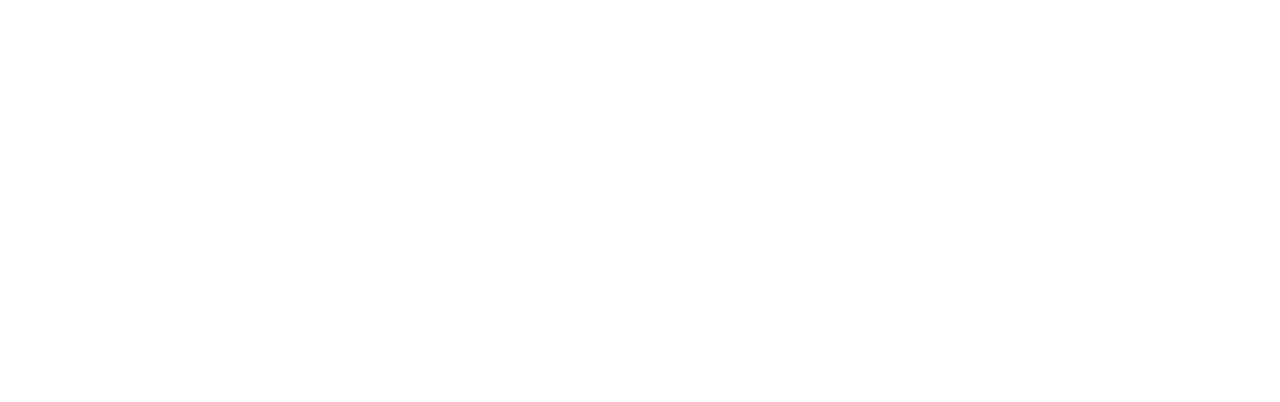
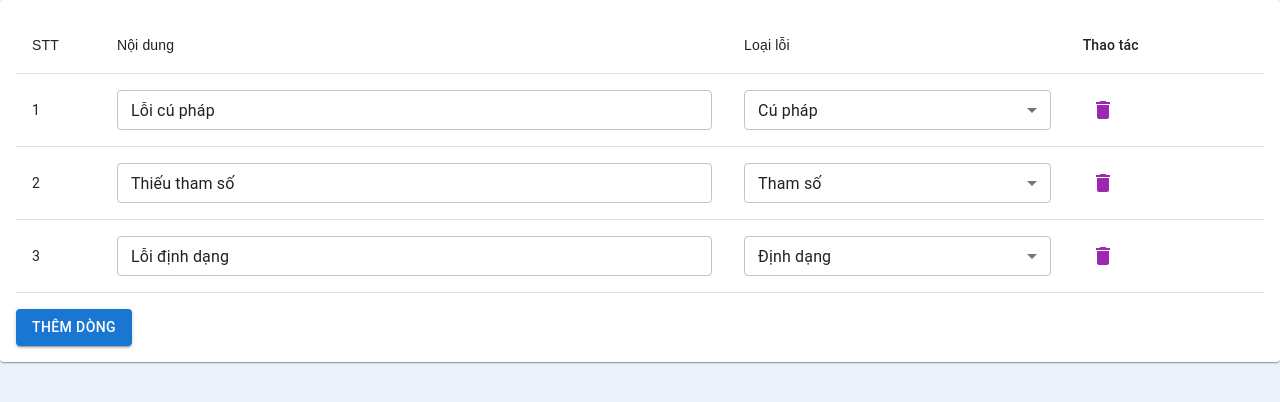
Before and after one commit to dangnhithien/maintenance, a React app: page /config in a window 1280 px wide. Before the commit this address had no page. Shown: the top 402 px of the page. Built offline with nearby package versions, Linux system fonts and the light colour scheme.

Commit message:
feat:create page config survey

```diff
--- a/src/index.tsx
+++ b/src/index.tsx
@@ -1,6 +1,7 @@
 import React from "react";
 import ReactDOM from "react-dom/client";
 import App from "./App";
+import './style.css';
 
 const root = ReactDOM.createRoot(
   document.getElementById("root") as HTMLElement
--- /dev/null
+++ b/src/modules/maintenance/components/survey/Banner.tsx
@@ -0,0 +1,69 @@
+import { Box, CardContent, CardMedia, Grid2, Paper, Typography } from '@mui/material';
+import React from 'react';
+
+interface BannerProps {
+  imageSrc: string;
+  title: string;
+  description: string;
+  deviceCode: string;
+  deviceName: string;
+  deviceType: string;
+  deviceGroup: string;
+}
+
+const Banner: React.FC<BannerProps> = ({
+  imageSrc,
+  title,
+  description,
+  deviceCode,
+  deviceName,
+  deviceType,
+  deviceGroup,
+}) => {
+  return (
+    <Paper sx={{ width: '100%', overflow: 'hidden',background:'#ffffff'}}>
+      <Grid2 container spacing={2} direction={'row'}>
+        {/* Image Section */}
+        <Grid2 >
+          <CardMedia
+            component="img"
+            sx={{ height: 200,width:200, objectFit: 'cover' }}
+            image={imageSrc}
+            alt={title}
+          />
+        </Grid2>
+        {/* Info Section */}
+        <Grid2
+
+
+            sx={{ display: 'flex', flexDirection: 'column', justifyContent: 'center' }}
+        >
+          <CardContent>
+            <Typography variant="h5" gutterBottom>
+              {title}
+            </Typography>
+            <Typography variant="body2" color="text.secondary" gutterBottom>
+              {description}
+            </Typography>
+            <Box mt={2}>
+              <Typography variant="subtitle2" color="text.primary">
+                Mã thiết bị: {deviceCode}
+              </Typography>
+              <Typography variant="subtitle2" color="text.primary">
+                Tên thiết bị: {deviceName}
+              </Typography>
+              <Typography variant="subtitle2" color="text.primary">
+                Loại thiết bị: {deviceType}
+              </Typography>
+              <Typography variant="subtitle2" color="text.primary">
+                Nhóm thiết bị: {deviceGroup}
+              </Typography>
+            </Box>
+          </CardContent>
+        </Grid2>
+      </Grid2>
+    </Paper>
+  );
+};
+
+export default Banner;
--- /dev/null
+++ b/src/modules/maintenance/components/survey/ConfigSuvey.tsx
@@ -0,0 +1,166 @@
+import DeleteIcon from '@mui/icons-material/Delete';
+import {
+    Button,
+    IconButton,
+    MenuItem,
+    Paper,
+    Select,
+    Table,
+    TableBody,
+    TableCell,
+    TableContainer,
+    TableHead,
+    TableRow,
+    TableSortLabel,
+    TextField,
+} from '@mui/material';
+import React, { useState } from 'react';
+
+// Define data type for rows
+interface DataRow {
+  id: number;
+  name: string;
+  errorType: string; // Updated field name
+}
+
+// Initial sample data
+const initialData: DataRow[] = [
+  { id: 1, name: 'Lỗi cú pháp', errorType: 'Cú pháp' },
+  { id: 2, name: 'Thiếu tham số', errorType: 'Tham số' },
+  { id: 3, name: 'Lỗi định dạng', errorType: 'Định dạng' },
+];
+
+// Row Component
+interface RowProps {
+  row: DataRow;
+  onInputChange: (id: number, field: keyof DataRow, value: string) => void;
+  onDelete: (id: number) => void;
+}
+
+const Row: React.FC<RowProps> = ({ row, onInputChange, onDelete }) => {
+  return (
+    <TableRow>
+      <TableCell style={{ width: '50px' }}>{row.id}</TableCell>
+      <TableCell>
+        <TextField
+          value={row.name}
+          onChange={(e) => onInputChange(row.id, 'name', e.target.value)}
+          variant="outlined"
+          size="small"
+          style={{ width: '100%' }}
+        />
+      </TableCell>
+      <TableCell>
+        <Select
+          value={row.errorType}
+          onChange={(e) => onInputChange(row.id, 'errorType', e.target.value)}
+          variant="outlined"
+          size="small"
+          style={{ width: '100%' }}
+        >
+          <MenuItem value="Cú pháp">Cú pháp</MenuItem>
+          <MenuItem value="Tham số">Tham số</MenuItem>
+          <MenuItem value="Định dạng">Định dạng</MenuItem>
+        </Select>
+      </TableCell>
+      <TableCell>
+        <IconButton color="secondary" onClick={() => onDelete(row.id)}>
+          <DeleteIcon />
+        </IconButton>
+      </TableCell>
+    </TableRow>
+  );
+};
+
+// Main Table Component
+const DynamicTable: React.FC = () => {
+  const [rows, setRows] = useState<DataRow[]>(initialData);
+  const [sortConfig, setSortConfig] = useState<{ key: keyof DataRow; direction: 'asc' | 'desc' } | null>(
+    null
+  );
+
+  const handleSort = (key: keyof DataRow) => {
+    const isAsc = sortConfig?.key === key && sortConfig.direction === 'asc';
+    const direction = isAsc ? 'desc' : 'asc';
+
+    const sortedRows = [...rows].sort((a, b) => {
+      if (a[key] < b[key]) return direction === 'asc' ? -1 : 1;
+      if (a[key] > b[key]) return direction === 'asc' ? 1 : -1;
+      return 0;
+    });
+
+    setRows(sortedRows);
+    setSortConfig({ key, direction });
+  };
+
+  const handleInputChange = (id: number, field: keyof DataRow, value: string) => {
+    const updatedRows = rows.map((row) =>
+      row.id === id ? { ...row, [field]: value } : row
+    );
+    setRows(updatedRows);
+  };
+
+  const handleDelete = (id: number) => {
+    setRows(rows.filter((row) => row.id !== id));
+  };
+
+  return (
+    <Paper style={{ padding: '16px' }}>
+      <TableContainer>
+        <Table>
+          <TableHead>
+            <TableRow>
+              {['STT', 'Nội dung', 'Loại lỗi', 'Thao tác'].map((key, index) => (
+                <TableCell
+                  key={key}
+                  style={index === 0 ? { width: '50px' } : undefined} // Giảm chiều rộng cột STT
+                >
+                  {key !== 'Thao tác' ? (
+                    <TableSortLabel
+                      active={sortConfig?.key === key.toLowerCase()}
+                      direction={
+                        sortConfig?.key === key.toLowerCase()
+                          ? sortConfig.direction
+                          : 'asc'
+                      }
+                      onClick={() => handleSort(key.toLowerCase() as keyof DataRow)}
+                    >
+                      {key}
+                    </TableSortLabel>
+                  ) : (
+                    key
+                  )}
+                </TableCell>
+              ))}
+            </TableRow>
+          </TableHead>
+          <TableBody>
+            {rows.map((row) => (
+              <Row
+                key={row.id}
+                row={row}
+                onInputChange={handleInputChange}
+                onDelete={handleDelete}
+              />
+            ))}
+          </TableBody>
+        </Table>
+      </TableContainer>
+      <Button
+        variant="contained"
+        color="primary"
+        style={{ marginTop: '16px' }}
+        onClick={() =>
+          setRows([
+            ...rows,
+            { id: rows.length + 1, name: 'Lỗi mới', errorType: 'Cú pháp' },
+          ])
+        }
+      >
+        Thêm dòng
+      </Button>
+    </Paper>
+  );
+};
+
+export default DynamicTable;
--- /dev/null
+++ b/src/modules/maintenance/pages/survey/ConfigSurveyPage.tsx
@@ -0,0 +1,9 @@
+import DynamicTable from '@modules/maintenance/components/survey/ConfigSuvey'
+
+const ConfigSurveyPage = () => {
+  return (
+    <div><DynamicTable/></div>
+  )
+}
+
+export default ConfigSurveyPage
--- a/src/modules/maintenance/pages/survey/SurveyPage.tsx
+++ b/src/modules/maintenance/pages/survey/SurveyPage.tsx
@@ -1,11 +1,33 @@
+import Banner from "@modules/maintenance/components/survey/Banner";
 import Survey from "@modules/maintenance/components/survey/Survey";
-import { Grid2 } from "@mui/material";
+import { Container, Grid2 } from "@mui/material";
 
 const SurveyPage = () => {
   return (
-    <Grid2 container direction={"row"} spacing={2}>
+    <Container>
+
+    <Grid2 container spacing={1} p={2} >
+      <Grid2  size={12}  >
+
+
+      <Banner
+  imageSrc="https://vmsco.vn/wp-content/uploads/2024/03/may-in-date-linx-8830.jpg"
+  title="Thông tin thiết bị"
+  description="Thiết bị được sử dụng trong hệ thống quản lý hiện đại."
+  deviceCode="D12345"
+  deviceName="Thiết bị đo lường"
+  deviceType="Thiết bị cảm biến"
+  deviceGroup="Nhóm cảm biến môi trường"
+/>
+
+
+
+      </Grid2>
+    <Grid2 size = {12}  direction={"row"}  >
       <Survey />
     </Grid2>
+    </Grid2>
+    </Container>
   );
 };
 
--- a/src/modules/maintenance/routes/MaintenanceRoutes.tsx
+++ b/src/modules/maintenance/routes/MaintenanceRoutes.tsx
@@ -1,10 +1,12 @@
 // src/modules/maintenance/routes/MaintenanceRoutes.tsx
 import { Route, Routes } from "react-router-dom";
+import ConfigSurveyPage from "../pages/survey/ConfigSurveyPage";
 import SurveyPage from "../pages/survey/SurveyPage";
 
 const MaintenanceRoutes = () => (
   <Routes>
     <Route path="/" element={<SurveyPage />} />
+    <Route path="/config" element={<ConfigSurveyPage />} />
   </Routes>
 );
 
--- a/src/style.css
+++ b/src/style.css
@@ -1,6 +1,9 @@
-body {
+* {
   font-family: Arial, sans-serif;
   margin: 0;
   padding: 0;
-  text-align: center;
+
+  box-sizing: border-box;}
+body {
+  background-color: #ebf1fa;
 }
```
Also changed, not shown: src/modules/maintenance/components/survey/SurverList.tsx (added, +8 -0 lines), src/modules/maintenance/components/survey/Survey.tsx (+49 -18 lines), src/modules/maintenance/components/survey/SurveyRow.tsx (+84 -70 lines), src/modules/maintenance/pages/survey/SuverListPage.tsx (added, +8 -0 lines).
